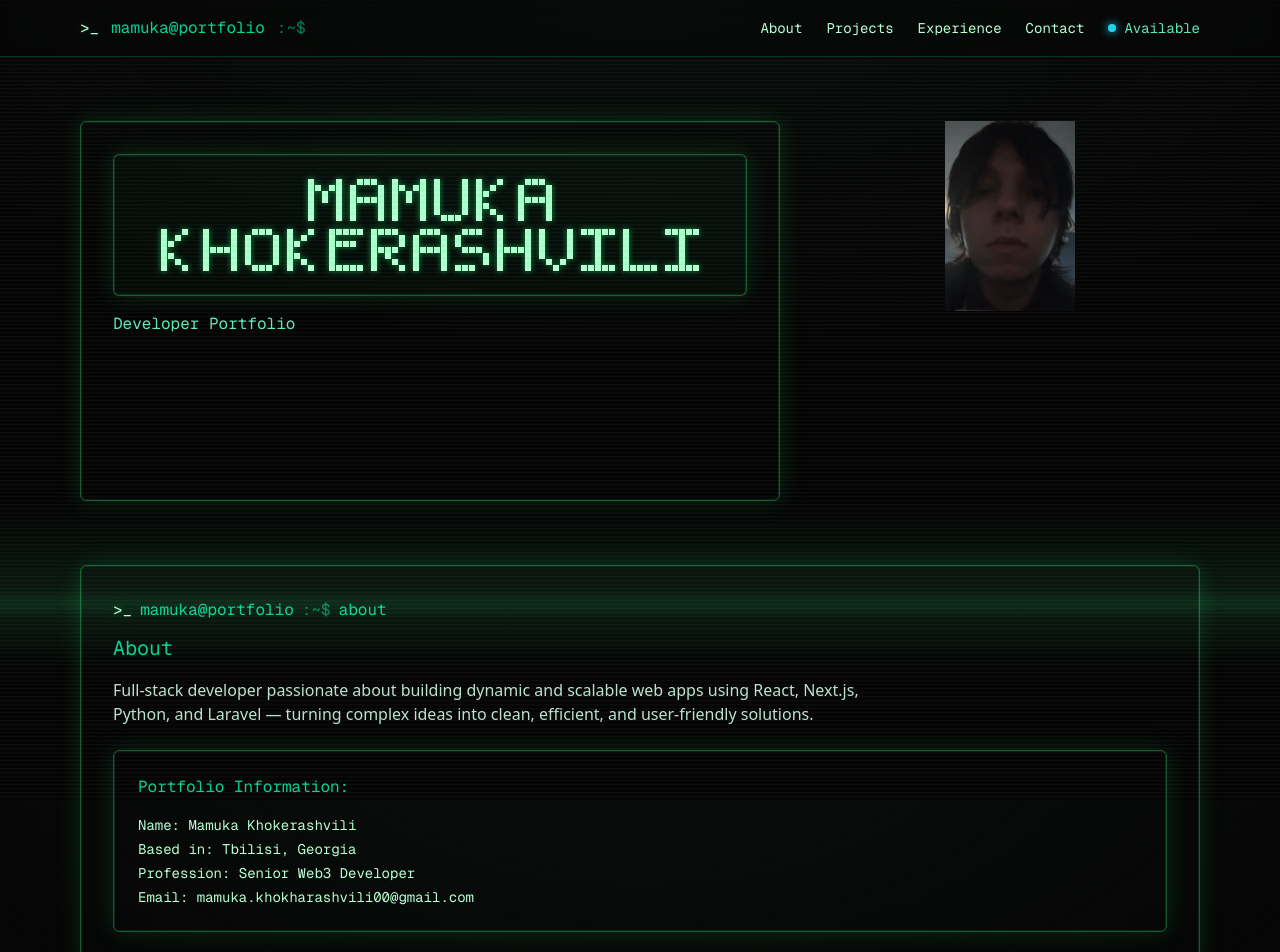
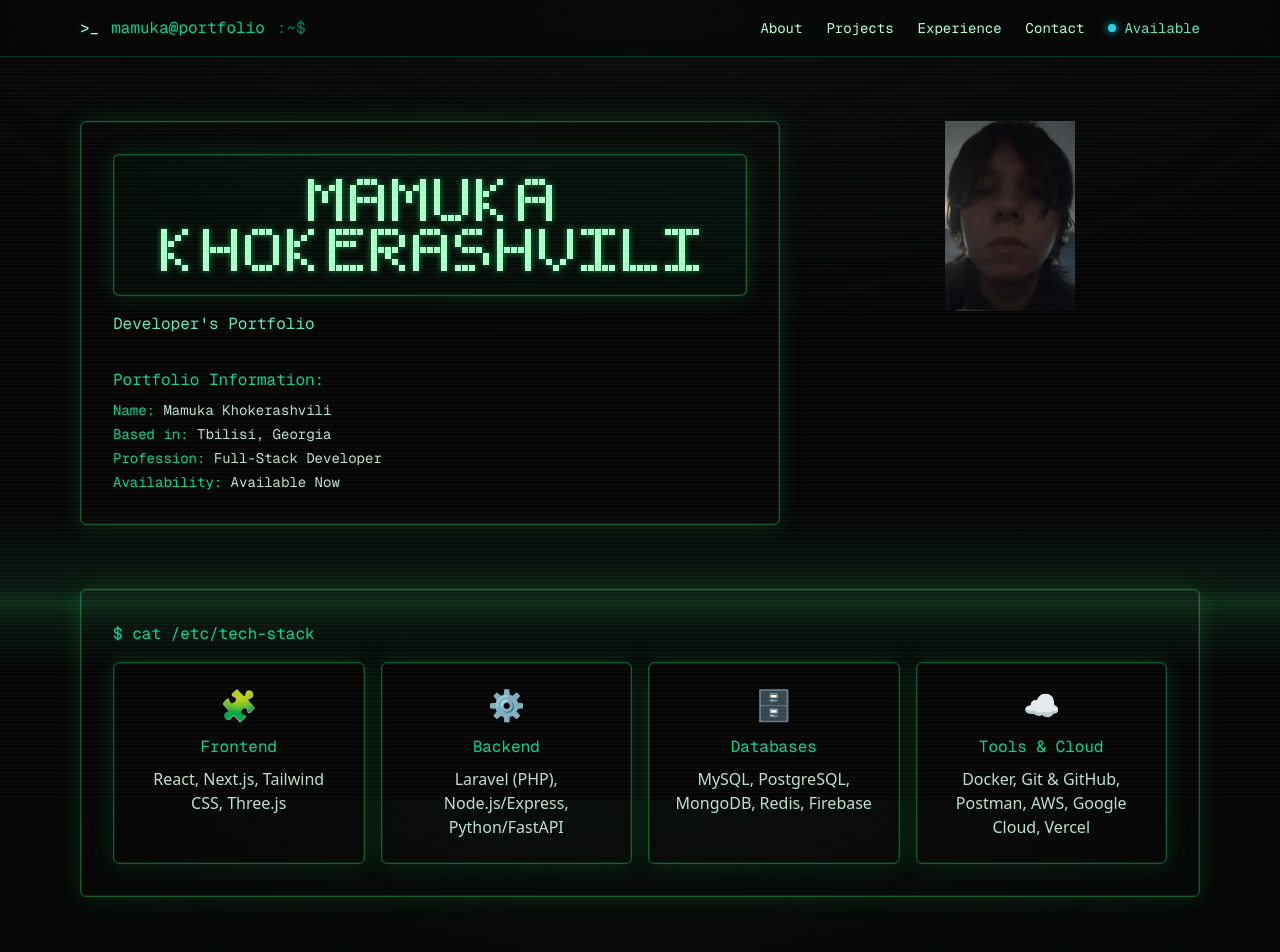
Before and after one commit to JustRascal00/portfolio, a Next.js app: page / in a window 1280 px wide. Shown: the top 952 px of the page. Built offline with nearby package versions, Linux system fonts and the light colour scheme.

Commit message:
about page update

```diff
--- a/src/app/about/page.tsx
+++ b/src/app/about/page.tsx
@@ -64,19 +64,23 @@ export default function AboutPage() {
           <div className="mt-10">
             <p className="font-mono text-emerald-400">$ cat /etc/tech-stack</p>
             <div className="mt-4 grid gap-4 md:grid-cols-2 lg:grid-cols-4">
-              <div className="terminal-border rounded-md p-4 text-center">
+              <div className="terminal-border rounded-md p-6 text-center">
+                <div className="text-3xl mb-3">🧩</div>
                 <h4 className="font-mono text-emerald-400">Frontend</h4>
                 <p className="mt-2 text-emerald-100/90">React, Next.js, Tailwind CSS, Three.js</p>
               </div>
-              <div className="terminal-border rounded-md p-4 text-center">
+              <div className="terminal-border rounded-md p-6 text-center">
+                <div className="text-3xl mb-3">⚙️</div>
                 <h4 className="font-mono text-emerald-400">Backend</h4>
                 <p className="mt-2 text-emerald-100/90">Laravel (PHP), Node.js/Express, Python/FastAPI</p>
               </div>
-              <div className="terminal-border rounded-md p-4 text-center">
+              <div className="terminal-border rounded-md p-6 text-center">
+                <div className="text-3xl mb-3">🗄️</div>
                 <h4 className="font-mono text-emerald-400">Databases</h4>
                 <p className="mt-2 text-emerald-100/90">MySQL, PostgreSQL, MongoDB, Redis, Firebase</p>
               </div>
-              <div className="terminal-border rounded-md p-4 text-center">
+              <div className="terminal-border rounded-md p-6 text-center">
+                <div className="text-3xl mb-3">☁️</div>
                 <h4 className="font-mono text-emerald-400">Tools & Cloud</h4>
                 <p className="mt-2 text-emerald-100/90">Docker, Git & GitHub, Postman, AWS, Google Cloud, Vercel</p>
               </div>
--- a/src/app/layout.tsx
+++ b/src/app/layout.tsx
@@ -13,8 +13,8 @@ const geistMono = Geist_Mono({
 });
 
 export const metadata: Metadata = {
-  title: "Alex Chen | Portfolio",
-  description: "Senior Web3 Developer Portfolio",
+  title: "Mamuka Khokerashvili | Portfolio",
+  description: "Full-Stack Developer Portfolio",
 };
 
 export default function RootLayout({
--- a/src/app/page.tsx
+++ b/src/app/page.tsx
@@ -61,9 +61,18 @@ export default function Home() {
             </div>
             <p className="mt-4 font-mono text-emerald-300">
               <span className="whitespace-nowrap">
-                <Typewriter text="Developer Portfolio" speedCps={34} cursorChar="|" />
+                <Typewriter text="Developer's Portfolio" speedCps={34} cursorChar="|" />
               </span>
             </p>
+            <div className="mt-8 font-mono">
+              <p className="text-emerald-400">Portfolio Information:</p>
+              <div className="mt-2 grid gap-1 text-sm">
+                <p className="text-emerald-100/90"><span className="text-emerald-400">Name:</span> Mamuka Khokerashvili</p>
+                <p className="text-emerald-100/90"><span className="text-emerald-400">Based in:</span> Tbilisi, Georgia</p>
+                <p className="text-emerald-100/90"><span className="text-emerald-400">Profession:</span> Full-Stack Developer</p>
+                <p className="text-emerald-100/90"><span className="text-emerald-400">Availability:</span> Available Now</p>
+              </div>
+            </div>
           </div>
           <div className="hidden md:block">
             <div className="overflow-hidden rounded-lg relative h-[200px] md:h-[260px] lg:h-[320px] xl:h-[380px]">
@@ -81,32 +90,39 @@ export default function Home() {
             </div>
           </div>
         </section>
-        <section id="about" className="mt-16">
+        <section id="tech-stack" className="mt-16">
           <div className="terminal-border rounded-md p-6 md:p-8">
-            <p className="font-mono text-emerald-400 mb-3 flex items-center gap-2">
-              <span className="neon-text">&gt;_</span>
-              <span className="text-emerald-400">mamuka@portfolio</span>
-              <span className="text-emerald-700">:~$</span>
-              <span>about</span>
-            </p>
-            <h2 className="font-mono text-xl text-emerald-400 mb-4">About</h2>
-            <p className="max-w-3xl text-emerald-100/90">
-              Full-stack developer passionate about building dynamic and scalable web apps using React, Next.js, Python, and Laravel — turning complex ideas into clean, efficient, and user-friendly solutions.
-            </p>
-            <div className="mt-6 terminal-border rounded-md p-6">
-              <p className="font-mono text-emerald-400">
-                <Typewriter text="Portfolio Information:" speedCps={40} cursorChar="|" />
-              </p>
-              <div className="mt-4 grid gap-1 font-mono text-sm">
-                <p><Typewriter text="Name: Mamuka Khokerashvili" speedCps={40} cursorChar="|" /></p>
-                <p><Typewriter text="Based in: Tbilisi, Georgia" speedCps={40} cursorChar="|" /></p>
-                <p><Typewriter text="Profession: Senior Web3 Developer" speedCps={40} cursorChar="|" /></p>
-                <p><Typewriter text="Email: mamuka.khokharashvili00@gmail.com" speedCps={40} cursorChar="|" /></p>
+            <p className="font-mono text-emerald-400">$ cat /etc/tech-stack</p>
+            <div className="mt-4 grid gap-4 md:grid-cols-2 lg:grid-cols-4">
+              <div className="terminal-border rounded-md p-6 text-center">
+                <div className="text-3xl mb-3">🧩</div>
+                <h4 className="font-mono text-emerald-400">Frontend</h4>
+                <p className="mt-2 text-emerald-100/90">React, Next.js, Tailwind CSS, Three.js</p>
+              </div>
+              <div className="terminal-border rounded-md p-6 text-center">
+                <div className="text-3xl mb-3">⚙️</div>
+                <h4 className="font-mono text-emerald-400">Backend</h4>
+                <p className="mt-2 text-emerald-100/90">Laravel (PHP), Node.js/Express, Python/FastAPI</p>
+              </div>
+              <div className="terminal-border rounded-md p-6 text-center">
+                <div className="text-3xl mb-3">🗄️</div>
+                <h4 className="font-mono text-emerald-400">Databases</h4>
+                <p className="mt-2 text-emerald-100/90">MySQL, PostgreSQL, MongoDB, Redis, Firebase</p>
+              </div>
+              <div className="terminal-border rounded-md p-6 text-center">
+                <div className="text-3xl mb-3">☁️</div>
+                <h4 className="font-mono text-emerald-400">Tools & Cloud</h4>
+                <p className="mt-2 text-emerald-100/90">Docker, Git & GitHub, Postman, AWS, Google Cloud, Vercel</p>
               </div>
             </div>
           </div>
         </section>
-
+        <section className="mt-16">
+          <h2 className="font-mono text-xl text-emerald-400 mb-4">Welcome to Mamuka Khokerashvili's Developer Portfolio!</h2>
+          <p className="max-w-3xl text-emerald-100/90">
+          Full-stack developer passionate about building dynamic and scalable web apps using React, Next.js, Python, and Laravel — turning complex ideas into clean, efficient, and user-friendly solutions.
+          </p>
+        </section>
         <section id="projects" className="mt-16">
           <div className="terminal-border rounded-md p-6 md:p-8">
             <p className="font-mono text-emerald-400 mb-3">Featured Project:</p>
```
